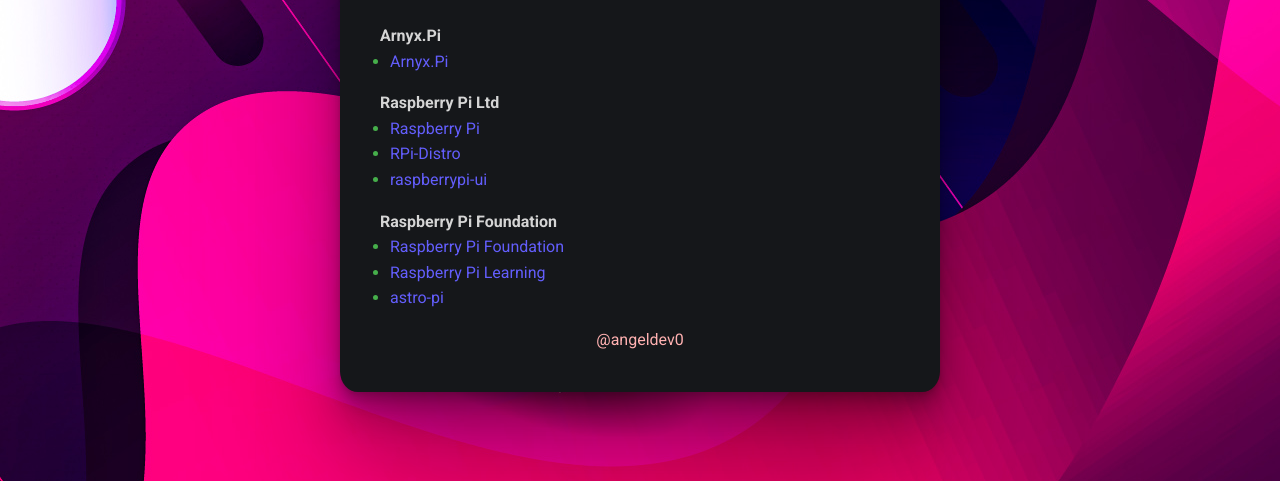
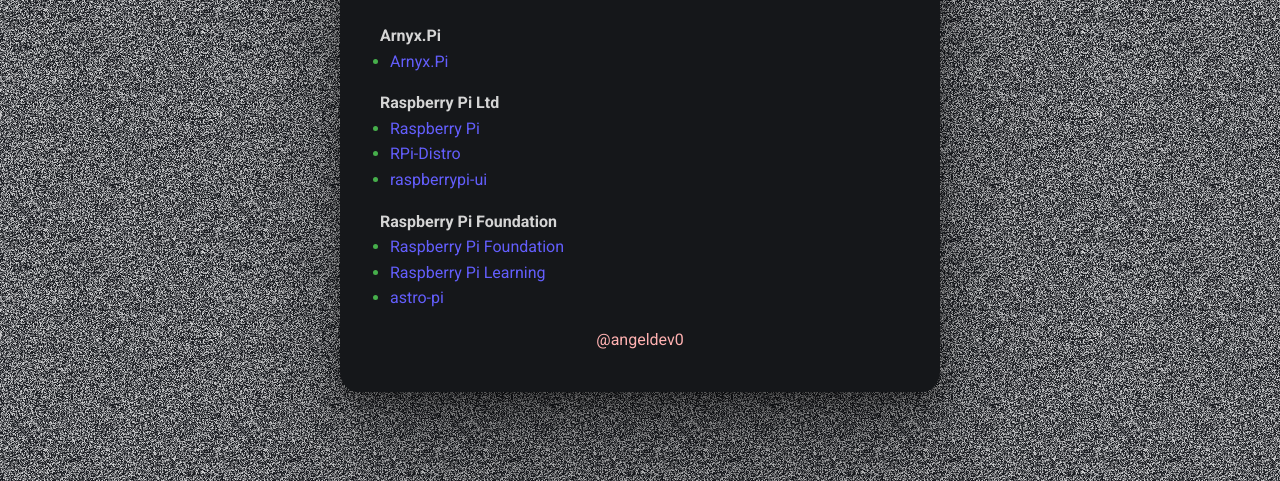
Before and after one commit to Arnyx-Pi/xpi.angellabs.xyz, a plain HTML site: page index.html in a window 1280 px wide. Shown: the part 319-800 px from the top of the page. Drawn offline with Linux system fonts and the light colour scheme; a web font is replaced by a local one.

Commit message:
noise background

```diff
--- a/css/style.css
+++ b/css/style.css
@@ -35,7 +35,8 @@ html {
 body {
     line-height: 1;
     background-color: #181a1f;
-    background-image: url('https://raw.githubusercontent.com/Arnyx-Pi/xpi.angellabs.xyz/main/img/background.jpg');
+    background-image: url('https://raw.githubusercontent.com/Arnyx-Pi/xpi.angellabs.xyz/main/img/noise.png');
+    /*background-image: url('https://raw.githubusercontent.com/Arnyx-Pi/xpi.angellabs.xyz/main/img/background.jpg');*/
     background-position: center;
     /*background-size: cover;*/
     background-repeat: repeat;
```
Also changed, not shown: img/nnnoise.svg (added).
